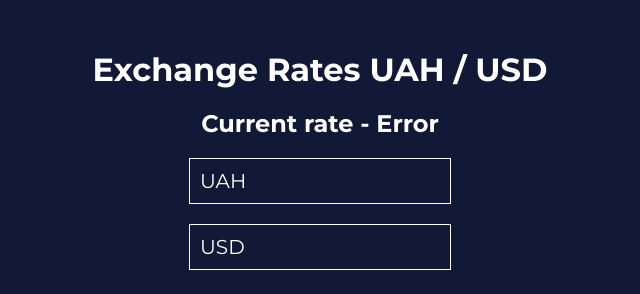
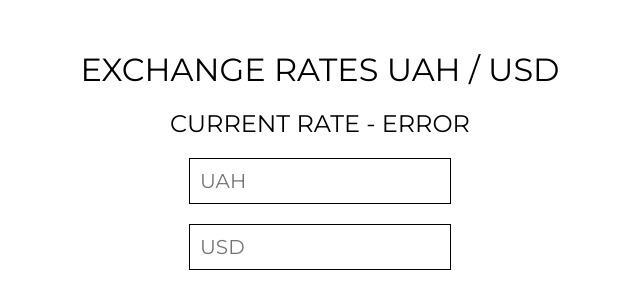
Before and after one commit to romanenko1509/ExchangeRates, a plain HTML site: page index.html in a window 1280 px wide. Shown: the whole page, without its empty margins (320-960 px from the left). Drawn offline with Linux system fonts and the light colour scheme; no server answers.

Commit message:
Fix bugs, update design

```diff
--- a/index.html
+++ b/index.html
@@ -7,10 +7,12 @@
 	<link rel="stylesheet" href="style.css">
 </head>
 <body>
-	<h1>Exchange Rates UAH / USD</h1>
-	<h2>Current rate - <span id="currentRate"></span></h2>
-	<input type="text" id="uah" placeholder="UAH">
-	<input type="text" id="usd" placeholder="USD">
+	<div class="container">
+		<h1>Exchange Rates UAH / USD</h1>
+		<h2>Current rate - <span id="currentRate"></span></h2>
+		<input type="text" id="uah" placeholder="UAH">
+		<input type="text" id="usd" placeholder="USD">
+	</div>
 	<script src="main.js"></script>
 </body>
 </html>
--- a/main.js
+++ b/main.js
@@ -38,7 +38,6 @@ inputUAH.addEventListener('input', () => {
 inputUSD.addEventListener('input', () => {
     let request = new XMLHttpRequest();
     request.open('GET', 'https://api.privatbank.ua/p24api/pubinfo?json&exchange&coursid=5', true);
-    //request.setRequestHeader('Content-type', 'application/json; charset=utf-8');
     request.send();
     request.addEventListener('readystatechange', function () {
         if (request.readyState === 4 && request.status == 200) {
@@ -50,3 +49,10 @@ inputUSD.addEventListener('input', () => {
         }
     });
 });
+
+document.addEventListener('keydown', function(event) {
+    if (event.code == 'Backspace') {
+        inputUAH.value = "";
+        inputUSD.value = "";
+    }
+});
--- a/style.css
+++ b/style.css
@@ -3,17 +3,17 @@
     padding: 0;
     margin: 0;
     font-family: 'Montserrat', sans-serif;
-    color: #fff;
+    text-transform: uppercase;
+    font-weight: normal;
 }
-body {
-    background: #121936;
-}
-h1 {
-    margin-top: 50px;
+
+.container {
+    width: 90%;
+    margin: 50px auto;
     text-align: center;
 }
+
 h2 {
-    text-align: center;
     margin-top: 20px;
 }
 input {
@@ -22,9 +22,6 @@ input {
     font-size: 20px;
     padding: 10px;
     background: inherit;
-    border: 1px solid #fff;
+    border: 1px solid #000;
     outline: none;
 }
-input::placeholder {
-    color: #fff;
-}
```
